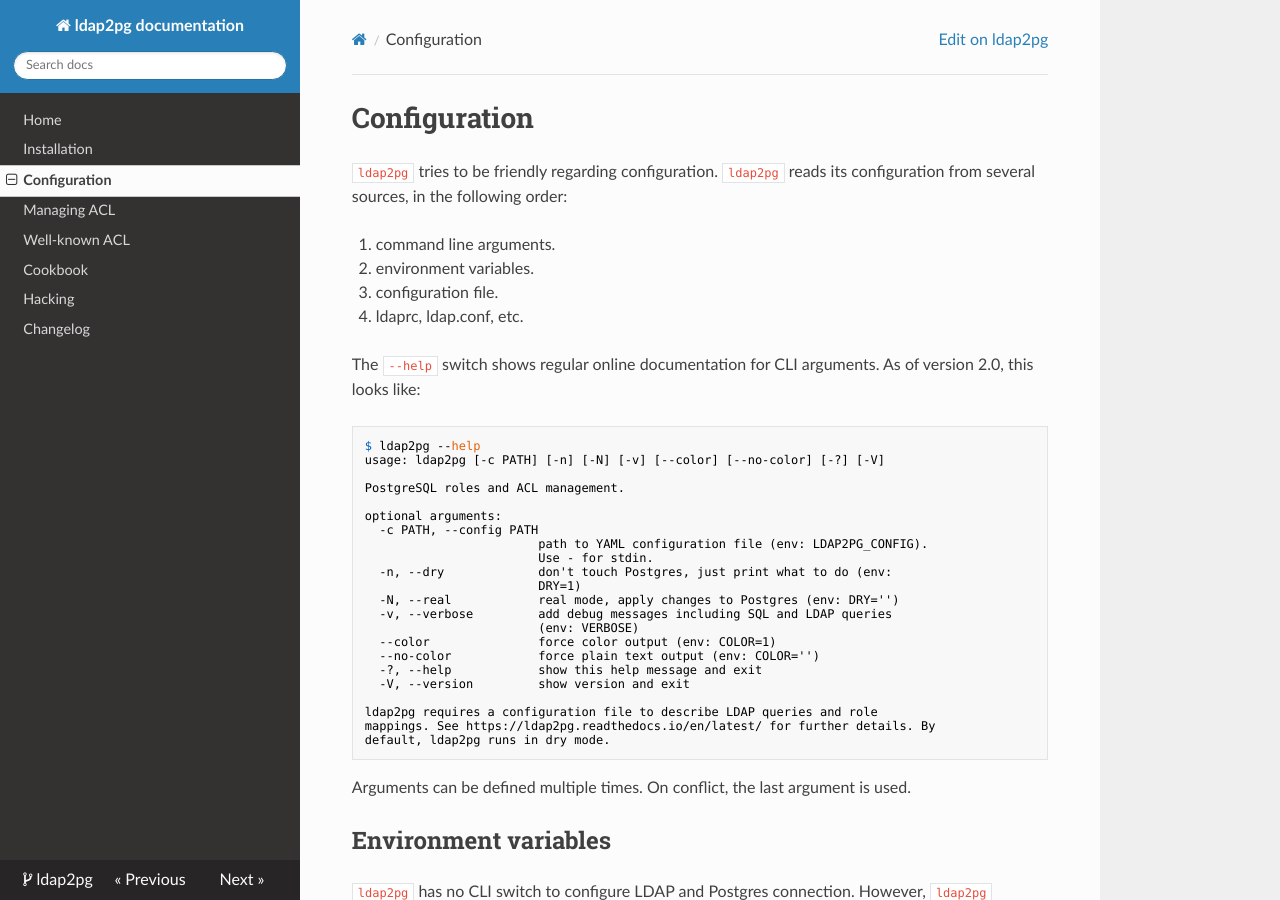
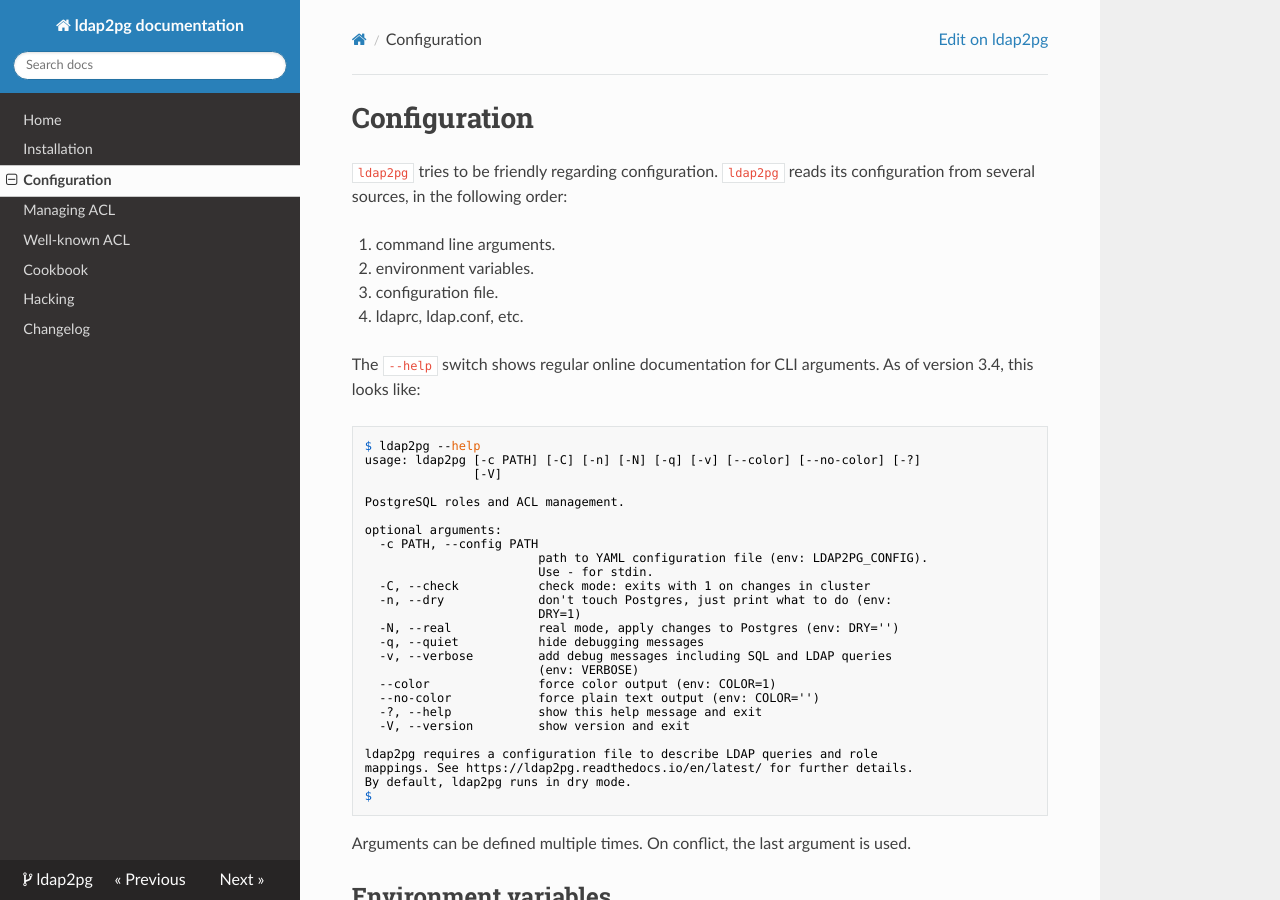
Before and after one commit to dalibo/ldap2pg, an MkDocs documentation site: the page built from docs/config.md, in a window 1280 px wide and 900 px high. Built offline with MkDocs 1.6.1, drawn with Linux system fonts in a browser that asks for light colours; nearby versions of some CDN libraries; old or Windows-style settings are respelled for this version of MkDocs.

Commit message:
doc: Update inline --help sample

````diff
--- a/docs/config.md
+++ b/docs/config.md
@@ -11,11 +11,12 @@
 4. ldaprc, ldap.conf, etc.
 
 The `--help` switch shows regular online documentation for CLI arguments. As of
-version 2.0, this looks like:
+version 3.4, this looks like:
 
 ``` console
 $ ldap2pg --help
-usage: ldap2pg [-c PATH] [-n] [-N] [-v] [--color] [--no-color] [-?] [-V]
+usage: ldap2pg [-c PATH] [-C] [-n] [-N] [-q] [-v] [--color] [--no-color] [-?]
+               [-V]
 
 PostgreSQL roles and ACL management.
 
@@ -23,9 +24,11 @@
   -c PATH, --config PATH
                         path to YAML configuration file (env: LDAP2PG_CONFIG).
                         Use - for stdin.
+  -C, --check           check mode: exits with 1 on changes in cluster
   -n, --dry             don't touch Postgres, just print what to do (env:
                         DRY=1)
   -N, --real            real mode, apply changes to Postgres (env: DRY='')
+  -q, --quiet           hide debugging messages
   -v, --verbose         add debug messages including SQL and LDAP queries
                         (env: VERBOSE)
   --color               force color output (env: COLOR=1)
@@ -34,8 +37,9 @@
   -V, --version         show version and exit
 
 ldap2pg requires a configuration file to describe LDAP queries and role
-mappings. See https://ldap2pg.readthedocs.io/en/latest/ for further details. By
-default, ldap2pg runs in dry mode.
+mappings. See https://ldap2pg.readthedocs.io/en/latest/ for further details.
+By default, ldap2pg runs in dry mode.
+$
 ```
 
 Arguments can be defined multiple times. On conflict, the last argument is used.
````
